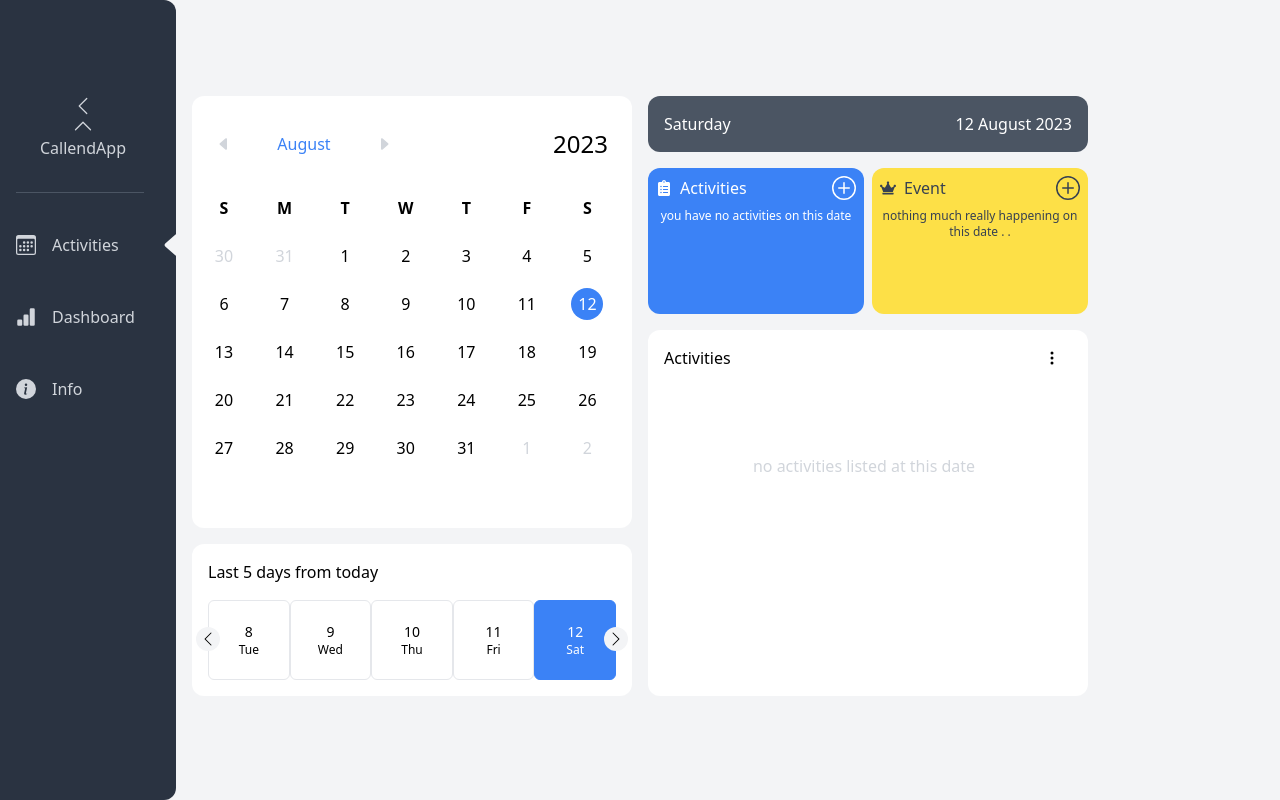
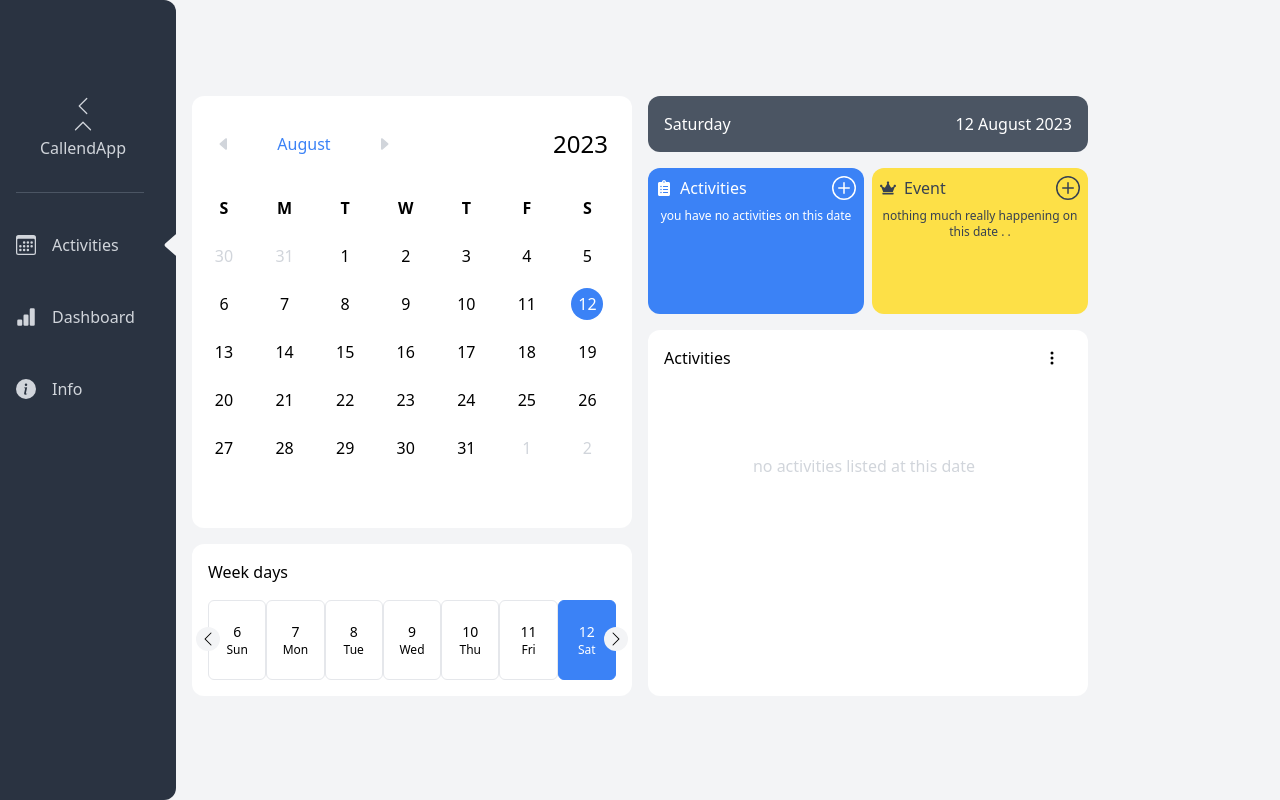
Before and after one commit to megatronhehe/calendar-app, a React (Vite) app: page / in a window 1280 px wide. Built offline with nearby package versions, Linux system fonts and the light colour scheme.

Commit message:
feature change: last 5 days changed to weekdays

```diff
--- a/src/context/Context.jsx
+++ b/src/context/Context.jsx
@@ -33,8 +33,8 @@ const ContextProvider = ({ children }) => {
 	const [today, setToday] = useState(new Date());
 	const [selectedDate, setSelectedDate] = useState(today);
 	const [dateCarousel, setDateCarousel] = useState({
-		start: subDays(today, 4),
-		end: today,
+		start: startOfWeek(today),
+		end: endOfWeek(today),
 	});
 
 	// States For Activities
@@ -47,7 +47,7 @@ const ContextProvider = ({ children }) => {
 	const firstDate = startOfWeek(startOfMonth(today));
 	const lastDate = endOfWeek(endOfMonth(today));
 	const dateOfMonth = eachDayOfInterval({ start: firstDate, end: lastDate });
-	const render5DaysArray = eachDayOfInterval(dateCarousel);
+	const renderWeekdays = eachDayOfInterval(dateCarousel);
 
 	// Variables for activities
 	const isActivitiesExist = activities.length > 0;
@@ -77,17 +77,17 @@ const ContextProvider = ({ children }) => {
 		setToday((prev) => subMonths(prev, 1));
 	};
 
-	const prev5days = () => {
+	const prevWeek = () => {
 		setDateCarousel((prev) => ({
-			start: subDays(prev.start, 5),
-			end: subDays(prev.end, 5),
+			start: subDays(prev.start, 7),
+			end: subDays(prev.end, 7),
 		}));
 	};
 
-	const next5days = () => {
+	const nextWeek = () => {
 		setDateCarousel((prev) => ({
-			start: addDays(prev.start, 5),
-			end: addDays(prev.end, 5),
+			start: addDays(prev.start, 7),
+			end: addDays(prev.end, 7),
 		}));
 	};
 
@@ -101,12 +101,12 @@ const ContextProvider = ({ children }) => {
 				dateOfMonth,
 				selectedDate,
 				setSelectedDate,
-				render5DaysArray,
+				renderWeekdays,
 				dateCarousel,
 				nextMonth,
 				prevMonth,
-				prev5days,
-				next5days,
+				prevWeek,
+				nextWeek,
 				activities,
 				setActivities,
 				isActivitiesExist,
--- a/src/pages/Main/CarouselDates.jsx
+++ b/src/pages/Main/CarouselDates.jsx
@@ -6,34 +6,24 @@ import { BsChevronLeft, BsChevronRight } from "react-icons/bs";
 import { getDate } from "date-fns";
 
 const Carousel5Days = ({
-	prev5days,
-	render5DaysElement,
-	next5days,
+	prevWeek,
+	renderWeekdaysElement,
+	nextWeek,
 	dateCarousel,
 }) => {
-	const keyForChange = getDate(dateCarousel.start);
-
 	return (
 		<Section>
-			<h2 className="mb-4">Last 5 days from today</h2>
+			<h2 className="mb-4">Week days</h2>
 			<ul className="relative flex ">
-				<div
-					key={keyForChange}
-					initial={{ x: "-100vw" }}
-					animate={{ x: 0 }}
-					exit={{ x: "100vw" }}
-					className="flex w-full"
-				>
-					{render5DaysElement}
-				</div>
+				<div className="flex w-full">{renderWeekdaysElement}</div>
 				<button
-					onClick={prev5days}
+					onClick={prevWeek}
 					className="absolute p-1 bg-gray-100 rounded-full -left-3 top-1/3 hover:bg-gray-200"
 				>
 					<BsChevronLeft />
 				</button>
 				<button
-					onClick={next5days}
+					onClick={nextWeek}
 					className="absolute p-1 bg-gray-100 rounded-full -right-3 top-1/3 hover:bg-gray-200"
 				>
 					<BsChevronRight />
--- a/src/pages/Main/Main.jsx
+++ b/src/pages/Main/Main.jsx
@@ -26,12 +26,12 @@ const Main = () => {
 		dateOfMonth,
 		selectedDate,
 		setSelectedDate,
-		render5DaysArray,
+		renderWeekdays,
 		dateCarousel,
 		nextMonth,
 		prevMonth,
-		prev5days,
-		next5days,
+		prevWeek,
+		nextWeek,
 		activities,
 		setActivities,
 		isActivitiesExist,
@@ -121,7 +121,7 @@ const Main = () => {
 		);
 	});
 
-	const render5DaysElement = render5DaysArray.map((date) => {
+	const renderWeekdaysElement = renderWeekdays.map((date) => {
 		return (
 			<CarouselDateCard
 				key={date}
@@ -157,9 +157,9 @@ const Main = () => {
 
 				{/* DATE CAROUSEL */}
 				<CarouselDates
-					prev5days={prev5days}
-					render5DaysElement={render5DaysElement}
-					next5days={next5days}
+					prevWeek={prevWeek}
+					renderWeekdaysElement={renderWeekdaysElement}
+					nextWeek={nextWeek}
 					dateCarousel={dateCarousel}
 				/>
 			</section>
```
